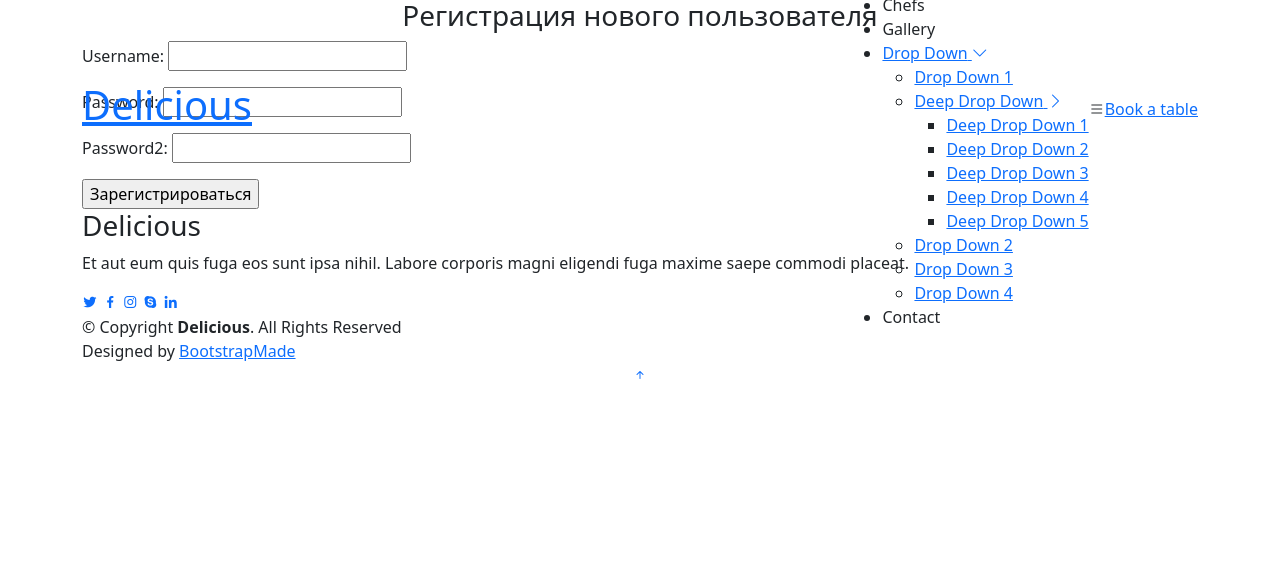
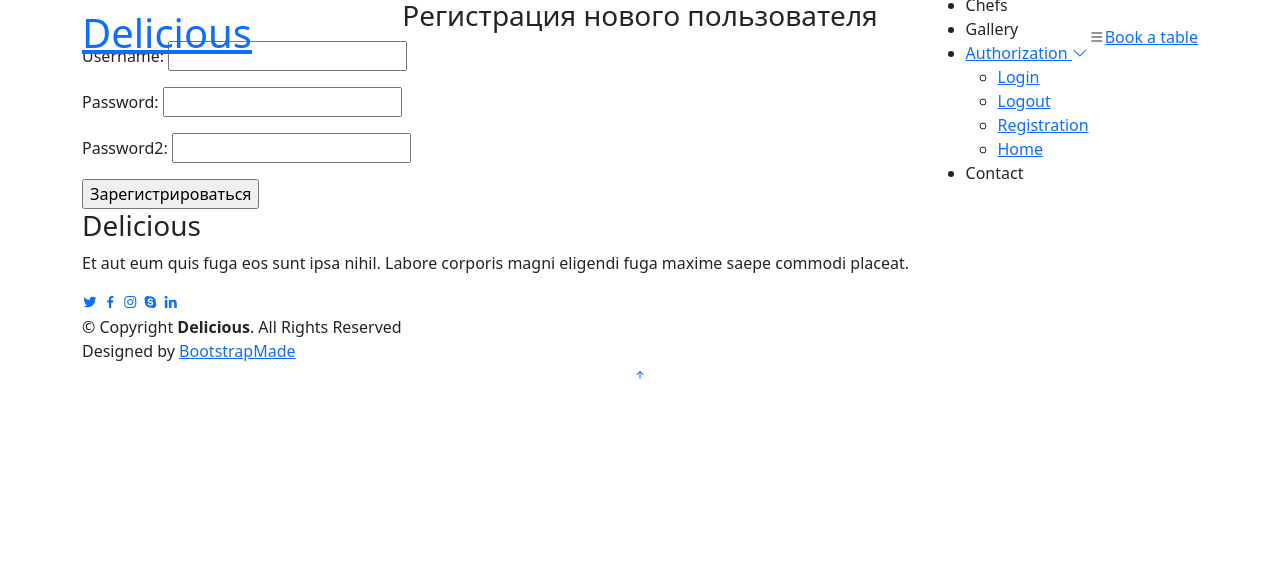
Before and after one commit to AleksandrGrebelnyi/Django_project, a Django app: page /account/registration/ in a window 1280 px wide. Shown: the part 135-704 px from the top of the page. Run offline with Django 4.2, Linux system fonts and the light colour scheme; some libraries are stand-ins or nearby versions.

Commit message:
extended

```diff
--- a/mysite/templates/index.html
+++ b/mysite/templates/index.html
@@ -66,21 +66,16 @@
           <li><a class="nav-link scrollto" href="#events">Events</a></li>
           <li><a class="nav-link scrollto" href="#chefs">Chefs</a></li>
           <li><a class="nav-link scrollto" href="#gallery">Gallery</a></li>
-          <li class="dropdown"><a href="#"><span>Drop Down</span> <i class="bi bi-chevron-down"></i></a>
+          {% if 'manager' in user.groups.all.0.name %}
+          <li><a class="nav-link scrollto" href="/manager/reservations/">Manager</a></li>
+          {% endif %}
+
+          <li class="dropdown"><a href="#"><span>Authorization</span> <i class="bi bi-chevron-down"></i></a>
             <ul>
-              <li><a href="#">Drop Down 1</a></li>
-              <li class="dropdown"><a href="#"><span>Deep Drop Down</span> <i class="bi bi-chevron-right"></i></a>
-                <ul>
-                  <li><a href="#">Deep Drop Down 1</a></li>
-                  <li><a href="#">Deep Drop Down 2</a></li>
-                  <li><a href="#">Deep Drop Down 3</a></li>
-                  <li><a href="#">Deep Drop Down 4</a></li>
-                  <li><a href="#">Deep Drop Down 5</a></li>
-                </ul>
-              </li>
-              <li><a href="#">Drop Down 2</a></li>
-              <li><a href="#">Drop Down 3</a></li>
-              <li><a href="#">Drop Down 4</a></li>
+              <li><a href="/account/login/">Login</a></li>
+              <li><a href="/account/logout/">Logout</a></li>
+              <li><a href="/account/registration/">Registration</a></li>
+              <li><a href="/">Home</a></li>
             </ul>
           </li>
           <li><a class="nav-link scrollto" href="#contact">Contact</a></li>
@@ -103,7 +98,7 @@
         <div class="carousel-inner" role="listbox">
 
           <!-- Slide 1 -->
-          <div class="carousel-item active" style="background-image: url(assets/img/slide/slide-1.jpg);">
+          <div class="carousel-item active" style="background-image: url(../static/assets/img/slide/slide-1.jpg);">
             <div class="carousel-container">
               <div class="carousel-content">
                 <h2 class="animate__animated animate__fadeInDown"><span>Delicious</span> Restaurant</h2>
@@ -117,7 +112,7 @@
           </div>
 
           <!-- Slide 2 -->
-          <div class="carousel-item" style="background-image: url(assets/img/slide/slide-2.jpg);">
+          <div class="carousel-item" style="background-image: url(static/assets/img/slide/slide-2.jpg);">
             <div class="carousel-container">
               <div class="carousel-content">
                 <h2 class="animate__animated animate__fadeInDown">Lorem Ipsum Dolor</h2>
@@ -131,7 +126,7 @@
           </div>
 
           <!-- Slide 3 -->
-          <div class="carousel-item" style="background-image: url(assets/img/slide/slide-3.jpg);">
+          <div class="carousel-item" style="background-image: url(static/assets/img/slide/slide-3.jpg);">
             <div class="carousel-container">
               <div class="carousel-content">
                 <h2 class="animate__animated animate__fadeInDown">Sequi ea ut et est quaerat</h2>
```
